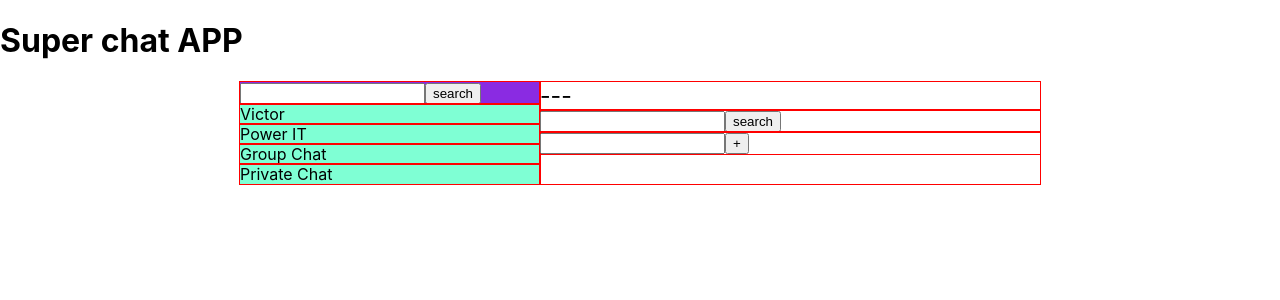
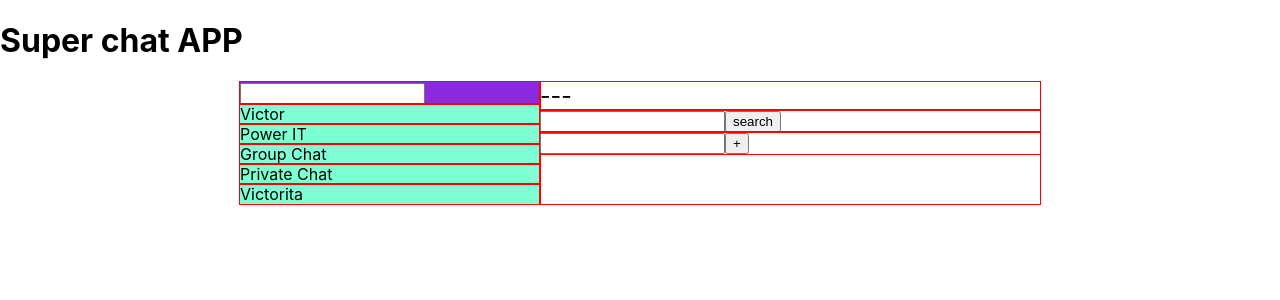
Before and after one commit to sergiuchilat/react-chat, a React (Create React App) app: page / in a window 1280 px wide. Shown: the top 300 px of the page. Built offline with nearby package versions, Linux system fonts and the light colour scheme.

Commit message:
Search by Room name

```diff
--- a/src/components/rooms/list/RoomSearch.jsx
+++ b/src/components/rooms/list/RoomSearch.jsx
@@ -1,9 +1,15 @@
 
-export default function RoomSearch(){
+export default function RoomSearch({onSearch}){
+
+    const handleSearch = (e) => {
+        console.log(e.target.value)
+        console.log('ooo')
+        onSearch(e.target.value)
+    }
+
     return (
         <div className={'rooms-search'}>
-            <input type="text"/>
-            <button>search</button>
+            <input type="text" onInput={handleSearch}/>
         </div>
     )
 }
--- a/src/components/rooms/list/RoomsList.jsx
+++ b/src/components/rooms/list/RoomsList.jsx
@@ -4,12 +4,13 @@ import {useEffect, useState} from "react";
 import RoomsApi from "services/api/modules/RoomsApi";
 
 export default function RoomsList({ onSelect }){
-    const [rooms, seRooms] = useState([]);
+    const [rooms, setRooms] = useState([]);
+    const [searchString, setSearchString] = useState('');
 
     const fetchRoomsList = async () => {
         try {
-            const response = await (new RoomsApi()).get();
-            seRooms(response);
+            const response = await (new RoomsApi()).get(searchString);
+            setRooms(response);
         } catch (e){
             console.log(e)
         }
@@ -17,15 +18,20 @@ export default function RoomsList({ onSelect }){
 
     useEffect(() => {
         fetchRoomsList();
-    }, [rooms]);
+    }, [searchString]);
 
     const onRoomSelectHandle = (roomId) => {
         onSelect(roomId)
     }
 
+    const onRoomSearch = (searchString) => {
+        console.log(searchString)
+        setSearchString(searchString)
+    }
+
     return (
         <div>
-            <RoomSearch/>
+            <RoomSearch onSearch={onRoomSearch}/>
             <div className={'rooms-list'}>
                 {
                     rooms && rooms.map(room => (
--- a/src/data/mock/rooms.js
+++ b/src/data/mock/rooms.js
@@ -14,5 +14,9 @@ export default [
     {
         id: 4,
         name: "Private Chat"
+    },
+    {
+        id: 5,
+        name: "Victorita"
     }
 ]
--- a/src/services/api/modules/RoomsApi.js
+++ b/src/services/api/modules/RoomsApi.js
@@ -6,9 +6,13 @@ export default class RoomsApi extends ApiModel{
         this.resourceUrl = 'rooms';
     }
 
-    async get() {
+    async get(searchString = '') {
         return await new Promise((resolve) => {
-            resolve(rooms);
+            const response = rooms.filter(
+                    room => searchString === '' ||
+                        (room.name.toLowerCase().search(searchString.toLowerCase()) !== -1)
+            )
+            resolve(response);
         });
     }
 
```
